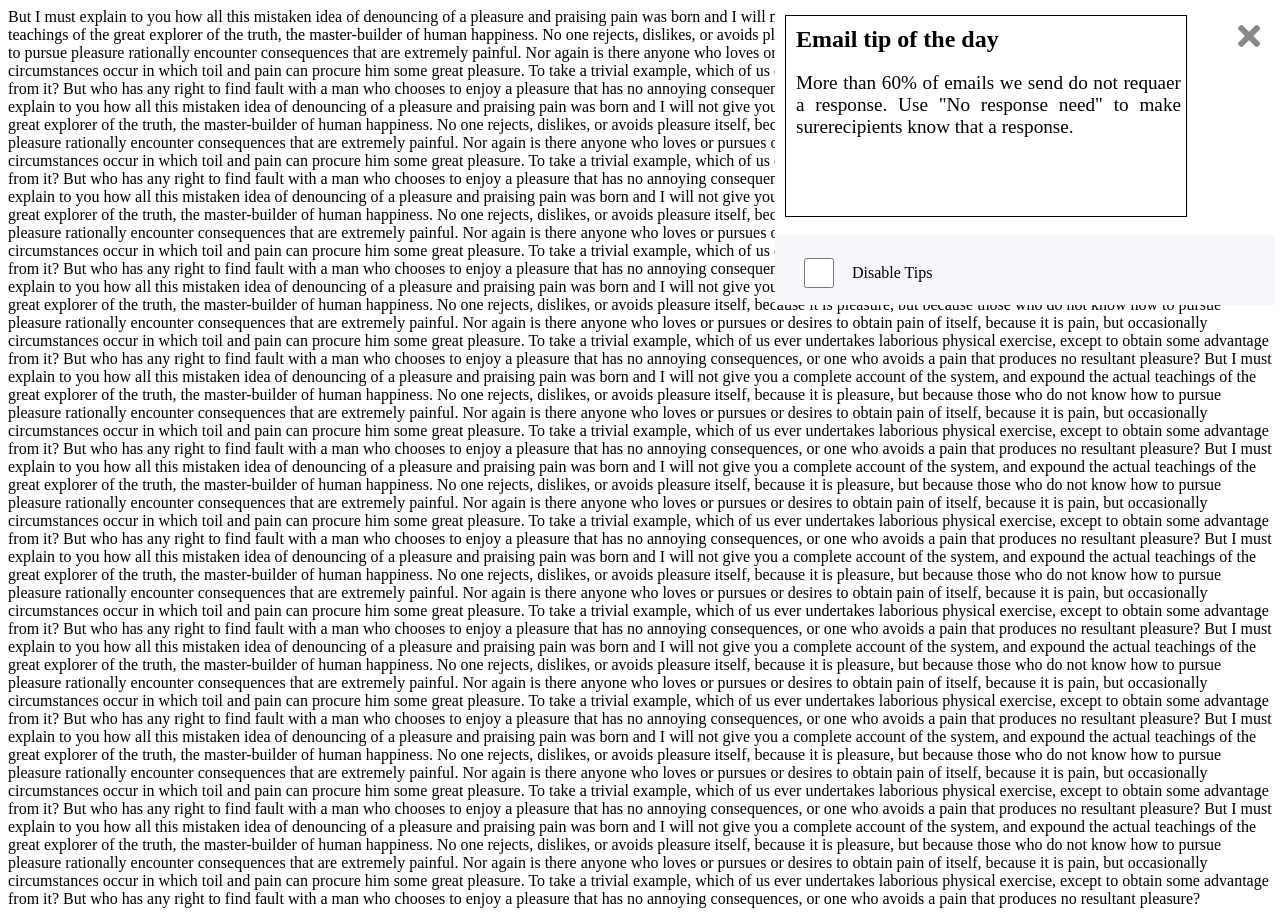
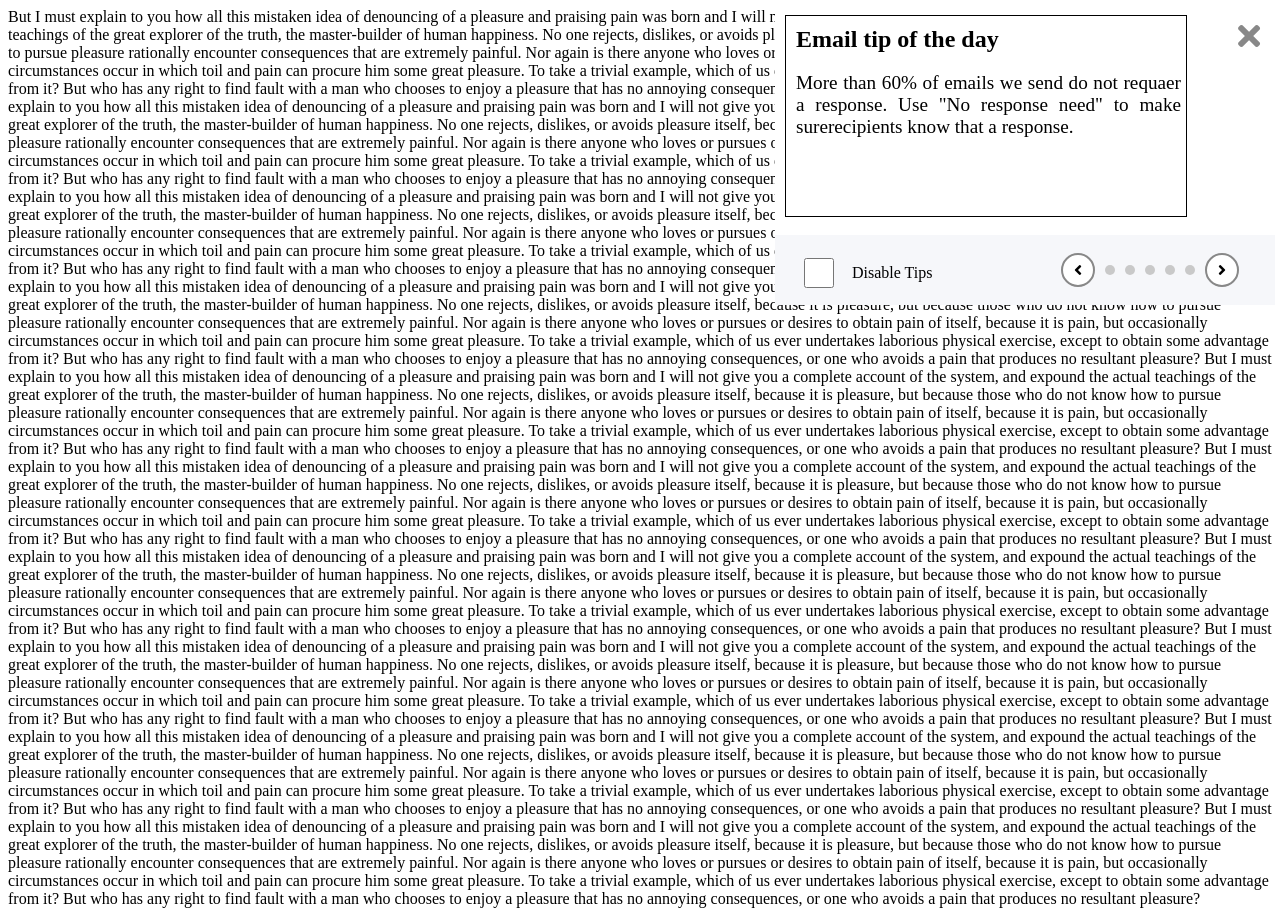
Before and after one commit to DmitryLenko/codejam-notification, a website: page index.html in a window 1280 px wide. Drawn offline with Linux system fonts and the light colour scheme.

Commit message:
feat: add swap buttom with swap list

```diff
--- a/notification/modal.css
+++ b/notification/modal.css
@@ -68,3 +68,46 @@
     font-size: 1.2rem;
     text-align: justify;
 }
+
+.flex-container {
+    display: flex;
+    flex-direction: row;
+    justify-content: center;
+    align-items: center;
+}
+
+.swap-container {
+    position: absolute;
+    top: 0;
+    right: 0px;
+    height: 100%;
+    width: 50%;
+}
+
+.swap-buttom {
+    height: 30px;
+    width: 30px;
+    margin: 5px;
+    border: 2px solid rgb(136, 136, 136);
+    border-radius: 50%;
+    background-color: white;
+    cursor: pointer;
+}
+
+.swap-buttom:hover {
+    background-color: blueviolet;
+}
+
+.check-list {
+    padding: 0;
+    list-style-type: none
+}
+
+.check-item {
+    display: inline-block;
+    height: 10px;
+    width: 10px;
+    margin: 5px;
+    background-color: rgb(201, 201, 201);
+    border-radius: 50%;
+}
--- a/notification/modal.js
+++ b/notification/modal.js
@@ -36,6 +36,14 @@ class Info {
     this.createInfoheader();
     this.createInfotext();
     this.createInfoContainer();
+  }
+
+  right() {
+    this.begin += 2;
+    this.end += 2;
+    this.init = this.payload.slice(this.begin, this.end);
+    this.infoheader.innerHTML = this.init[0];
+    this.infotext.innerHTML = this.init[1];
   }
 
   createInfoheader() {
@@ -103,6 +111,57 @@ class Exit {
   }
 }
 
+class SwapPanel extends Info {
+  constructor() {
+    super();
+    this.el = document.createElement('buttom');
+    this.ul = document.createElement('ul');
+    this.li = document.createElement('li');
+    this.item = document.createElement('i');
+    this.el.classList.add('swap-buttom');
+    this.buttomRight = '';
+    this.buttomLeft = '';
+    this.itemRight = this.item.cloneNode(true);
+    this.itemLeft = this.item.cloneNode(true);
+    this.createButtomRight();
+    this.createButtomLeft();
+    this.createList();
+    this.container = document.createElement('div');
+    this.container.classList.add('swap-container');
+    this.container.classList.add('flex-container');
+    this.container.appendChild(this.buttomLeft);
+    this.container.appendChild(this.ul);
+    this.container.appendChild(this.buttomRight);
+  }
+
+  createButtomRight() {
+    this.buttomRight = this.el.cloneNode(true);
+    this.buttomRight.appendChild(this.itemRight);
+    this.buttomRight.setAttribute('onclick', 'modalWindow.rightBottomEvent()');
+    this.buttomRight.classList.add('flex-container');
+    this.itemRight.classList.add('fa');
+    this.itemRight.classList.add('fa-angle-right');
+  }
+
+  createButtomLeft() {
+    this.buttomLeft = this.el.cloneNode(true);
+    this.buttomLeft.appendChild(this.itemLeft);
+    this.buttomLeft.setAttribute('onclick', 'modalWindow.leftBottomEvent()');
+    this.buttomLeft.classList.add('flex-container');
+    this.itemLeft.classList.add('fa');
+    this.itemLeft.classList.add('fa-angle-left');
+  }
+
+  createList() {
+    this.ul.classList.add('check-list');
+    this.ul.classList.add('flex-container');
+    this.li.classList.add('check-item');
+    for (let i = 0; i < this.payload.length; i += 2) {
+      this.ul.appendChild(this.li.cloneNode(true));
+    }
+  }
+}
+
 class Popup {
   constructor() {
     this.modal = document.createElement('div');
@@ -110,9 +169,11 @@ class Popup {
     this.buttom = new Exit();
     this.checkBtn = new CheckBox();
     this.info = new Info();
+    this.swap = new SwapPanel();
     this.modal.appendChild(this.buttom.exit);
     this.modal.appendChild(this.checkBtn.checkContainer);
     this.modal.appendChild(this.info.infobox);
+    this.checkBtn.checkContainer.appendChild(this.swap.container);
   }
 
   set() {
@@ -121,6 +182,16 @@ class Popup {
 
   delette() {
     document.body.removeChild(this.modal);
+  }
+
+  rightBottomEvent() {
+    this.info.right();
+    console.log(this.swap.ul);
+    //this.info.end / 2;
+  }
+
+  leftBottomEvent() {
+    console.log(this.swap);
   }
 
   keyBoardEvent(event) {
```
